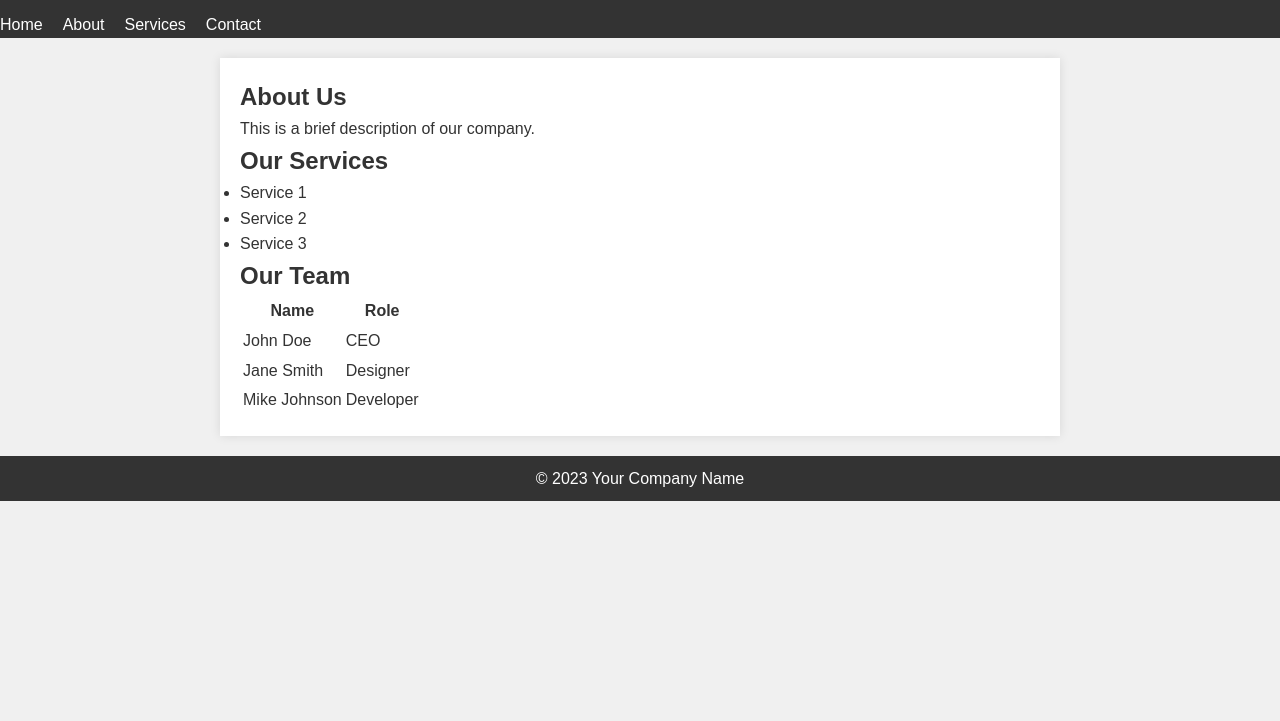
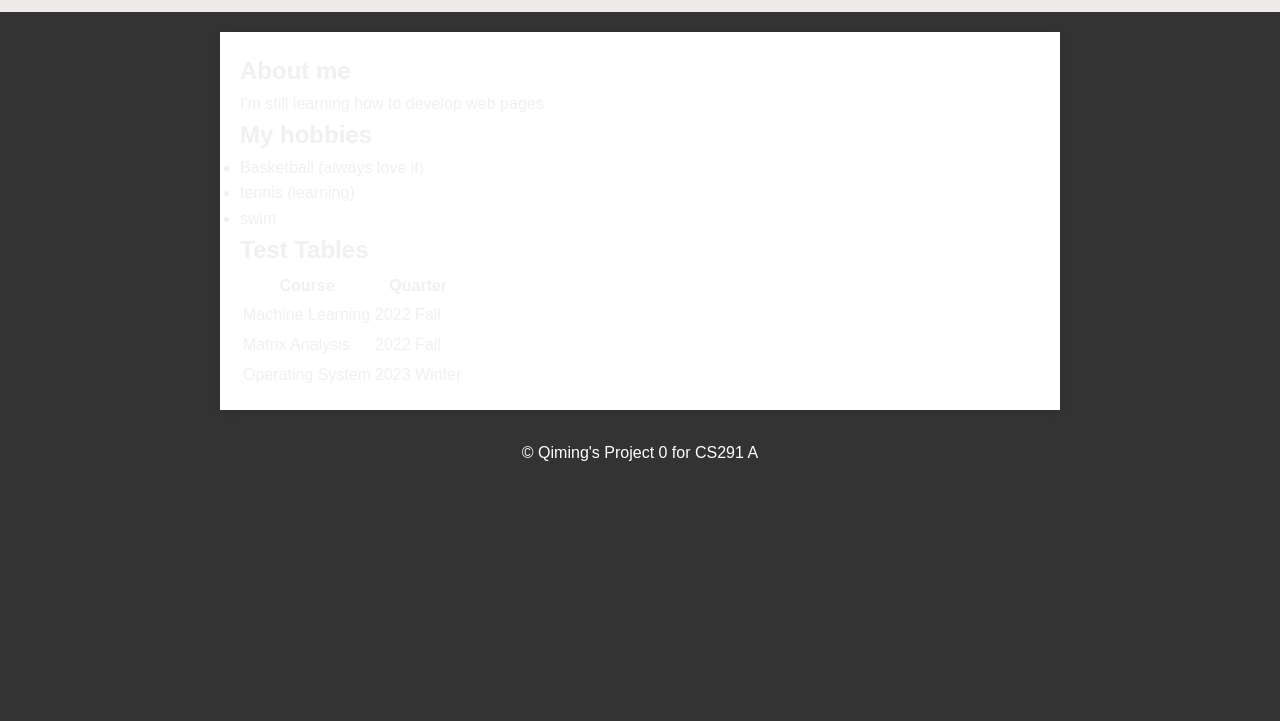
Before and after one commit to harrywuhust2022/cs291a-project0, a plain HTML site: page index.html in a window 1280 px wide. Shown: the part 79-800 px from the top of the page. Drawn offline with Linux system fonts and the light colour scheme.

Commit message:
index.html

```diff
--- a/index.html
+++ b/index.html
@@ -4,62 +4,53 @@
     <meta charset="UTF-8">
     <meta name="viewport" content="width=device-width, initial-scale=1.0">
     <link rel="stylesheet" href="style.css">
-    <title>Your Static Web Page</title>
+    <title>Welcome to Qiming's Porject0</title>
 </head>
 <body>
     <header>
-        <h1>Welcome to My Static Web Page</h1>
+        <h1>Welcome to Qiming's Porject0</h1>
     </header>
-
-    <nav>
-        <ul>
-            <li><a href="#">Home</a></li>
-            <li><a href="#">About</a></li>
-            <li><a href="#">Services</a></li>
-            <li><a href="#">Contact</a></li>
-        </ul>
-    </nav>
 
     <main>
         <section>
-            <h2>About Us</h2>
-            <p>This is a brief description of our company.</p>
+            <h2>About me</h2>
+            <p>I'm still learning how to develop web pages</p>
         </section>
 
         <section>
-            <h2>Our Services</h2>
+            <h2>My hobbies</h2>
             <ul>
-                <li>Service 1</li>
-                <li>Service 2</li>
-                <li>Service 3</li>
+                <li>Basketball (always love it)</li>
+                <li>tennis (learning)</li>
+                <li>swim</li>
             </ul>
         </section>
 
         <section>
-            <h2>Our Team</h2>
+            <h2>Test Tables</h2>
             <table>
                 <tr>
-                    <th>Name</th>
-                    <th>Role</th>
+                    <th>Course</th>
+                    <th>Quarter</th>
                 </tr>
                 <tr>
-                    <td>John Doe</td>
-                    <td>CEO</td>
+                    <td>Machine Learning</td>
+                    <td>2022 Fall</td>
                 </tr>
                 <tr>
-                    <td>Jane Smith</td>
-                    <td>Designer</td>
+                    <td>Matrix Analysis</td>
+                    <td>2022 Fall</td>
                 </tr>
                 <tr>
-                    <td>Mike Johnson</td>
-                    <td>Developer</td>
+                    <td>Operating System</td>
+                    <td>2023 Winter</td>
                 </tr>
             </table>
         </section>
     </main>
 
     <footer>
-        <p>&copy; 2023 Your Company Name</p>
+        <p>&copy; Qiming's Project 0 for CS291 A</p>
     </footer>
 </body>
 </html>
--- a/style.css
+++ b/style.css
@@ -7,8 +7,8 @@ body, h1, h2, p, ul {
 /* Set a background color and font for the body */
 body {
     font-family: Arial, sans-serif;
-    background-color:#f0f0f0;
-    color: #333;
+    background-color:#333;
+    color: #f0f0f0;
     line-height: 1.6;
     margin: 0;
     padding: 0;
@@ -16,7 +16,7 @@ body {
 
 /* Style the header */
 header {
-    background-color: #333;
+    background-color: #efeaea;
     color: #fff;
     text-align: center;
     padding: 20px 0;
@@ -25,7 +25,7 @@ header {
 /* Style the navigation menu */
 nav ul {
     list-style: none;
-    background-color: #333;
+    background-color: #f9f3f3;
     overflow: hidden;
 }
 
```
